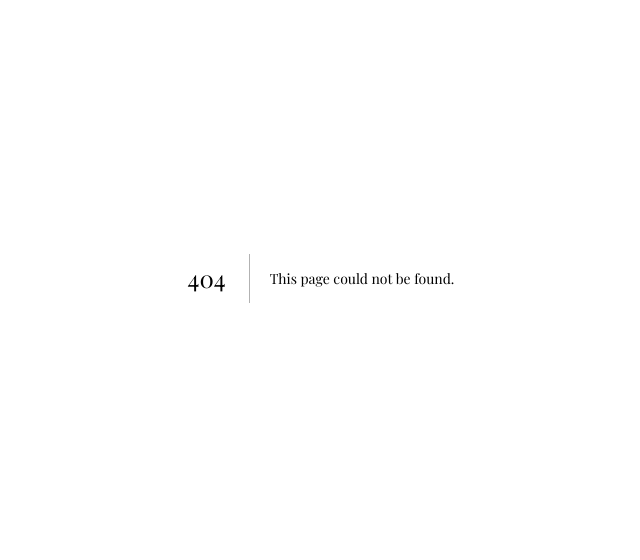
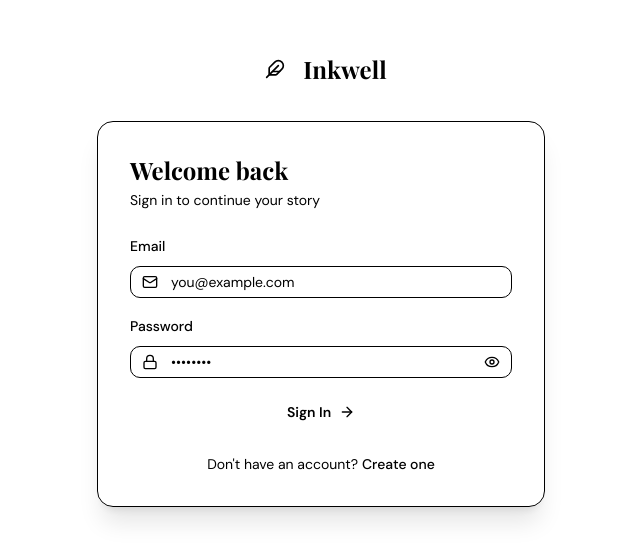
Before and after one commit to rubayetseason/inkwell-nextjs-frontend, a Next.js app: page /login in a window 1280 px wide. Before the commit this address had no page. Shown: the part 122-682 px from the top of the page, without its empty margins (319-959 px from the left). Built offline with nearby package versions, Linux system fonts and the light colour scheme; a web font is replaced by a local one.

Commit message:
feat: login page initiated

```diff
--- a/package.json
+++ b/package.json
@@ -12,6 +12,7 @@
     "class-variance-authority": "^0.7.1",
     "clsx": "^2.1.1",
     "date-fns": "^2.30.0",
+    "framer-motion": "^12.35.1",
     "lucide-react": "^0.577.0",
     "next": "14.0.0",
     "radix-ui": "^1.4.3",
--- /dev/null
+++ b/src/app/login/page.tsx
@@ -0,0 +1,134 @@
+"use client";
+
+import { useState } from "react";
+import Link from "next/link";
+import { useRouter } from "next/navigation";
+import { motion } from "framer-motion";
+import { Feather, Mail, Lock, Eye, EyeOff, ArrowRight } from "lucide-react";
+import { Button } from "@/components/ui/button";
+import { Input } from "@/components/ui/input";
+import { useToast } from "@/hooks/use-toast";
+
+export default function LoginPage() {
+  const [email, setEmail] = useState("");
+  const [password, setPassword] = useState("");
+  const [showPassword, setShowPassword] = useState(false);
+  const [isLoading, setIsLoading] = useState(false);
+  const router = useRouter();
+  const { toast } = useToast();
+
+  const handleSubmit = async (e: React.FormEvent) => {
+    e.preventDefault();
+  };
+
+  return (
+    <div className="min-h-screen flex items-center justify-center px-4 relative">
+      {/* Background glow */}
+      <div className="fixed top-0 right-0 w-[500px] h-[500px] bg-primary/5 rounded-full blur-3xl -z-10" />
+      <div className="fixed bottom-0 left-0 w-[400px] h-[400px] bg-primary/3 rounded-full blur-3xl -z-10" />
+
+      <motion.div
+        initial={{ opacity: 0, y: 30 }}
+        animate={{ opacity: 1, y: 0 }}
+        transition={{ duration: 0.5 }}
+        className="w-full max-w-md"
+      >
+        {/* Logo */}
+        <Link href="/" className="flex items-center gap-2 justify-center mb-8">
+          <div className="w-10 h-10 bg-primary rounded-xl flex items-center justify-center">
+            <Feather className="w-5 h-5 text-primary-foreground" />
+          </div>
+          <span
+            className="text-2xl font-bold"
+            style={{ fontFamily: "var(--font-display)" }}
+          >
+            Inkwell
+          </span>
+        </Link>
+
+        <div className="bg-card border border-border rounded-2xl p-8 shadow-xl">
+          <div className="mb-6">
+            <h1
+              className="text-2xl font-bold mb-1"
+              style={{ fontFamily: "var(--font-display)" }}
+            >
+              Welcome back
+            </h1>
+            <p className="text-muted-foreground text-sm">
+              Sign in to continue your story
+            </p>
+          </div>
+
+          <form onSubmit={handleSubmit} className="space-y-4">
+            <div className="space-y-2">
+              <label className="text-sm font-medium" htmlFor="email">
+                Email
+              </label>
+              <div className="relative">
+                <Mail className="absolute left-3 top-1/2 -translate-y-1/2 w-4 h-4 text-muted-foreground" />
+                <Input
+                  id="email"
+                  type="email"
+                  placeholder="you@example.com"
+                  value={email}
+                  onChange={(e) => setEmail(e.target.value)}
+                  className="pl-10"
+                  autoComplete="email"
+                />
+              </div>
+            </div>
+
+            <div className="space-y-2">
+              <label className="text-sm font-medium" htmlFor="password">
+                Password
+              </label>
+              <div className="relative">
+                <Lock className="absolute left-3 top-1/2 -translate-y-1/2 w-4 h-4 text-muted-foreground" />
+                <Input
+                  id="password"
+                  type={showPassword ? "text" : "password"}
+                  placeholder="••••••••"
+                  value={password}
+                  onChange={(e) => setPassword(e.target.value)}
+                  className="pl-10 pr-10"
+                  autoComplete="current-password"
+                />
+                <button
+                  type="button"
+                  onClick={() => setShowPassword(!showPassword)}
+                  className="absolute right-3 top-1/2 -translate-y-1/2 text-muted-foreground hover:text-foreground transition-colors"
+                >
+                  {showPassword ? (
+                    <EyeOff className="w-4 h-4" />
+                  ) : (
+                    <Eye className="w-4 h-4" />
+                  )}
+                </button>
+              </div>
+            </div>
+
+            <Button
+              type="submit"
+              disabled={isLoading}
+              className="w-full gap-2 mt-2 font-semibold"
+              size="lg"
+            >
+              {isLoading ? "Signing in..." : "Sign In"}
+              {!isLoading && <ArrowRight className="w-4 h-4" />}
+            </Button>
+          </form>
+
+          <p className="text-center text-sm text-muted-foreground mt-6">
+            Don&apos;t have an account?{" "}
+            <Link
+              href="/register"
+              className="text-primary font-medium hover:underline"
+            >
+              Create one
+            </Link>
+          </p>
+        </div>
+      </motion.div>
+    </div>
+  );
+}
```
Also changed, not shown: 1 other file (tests, documents, lock files or other folders).
